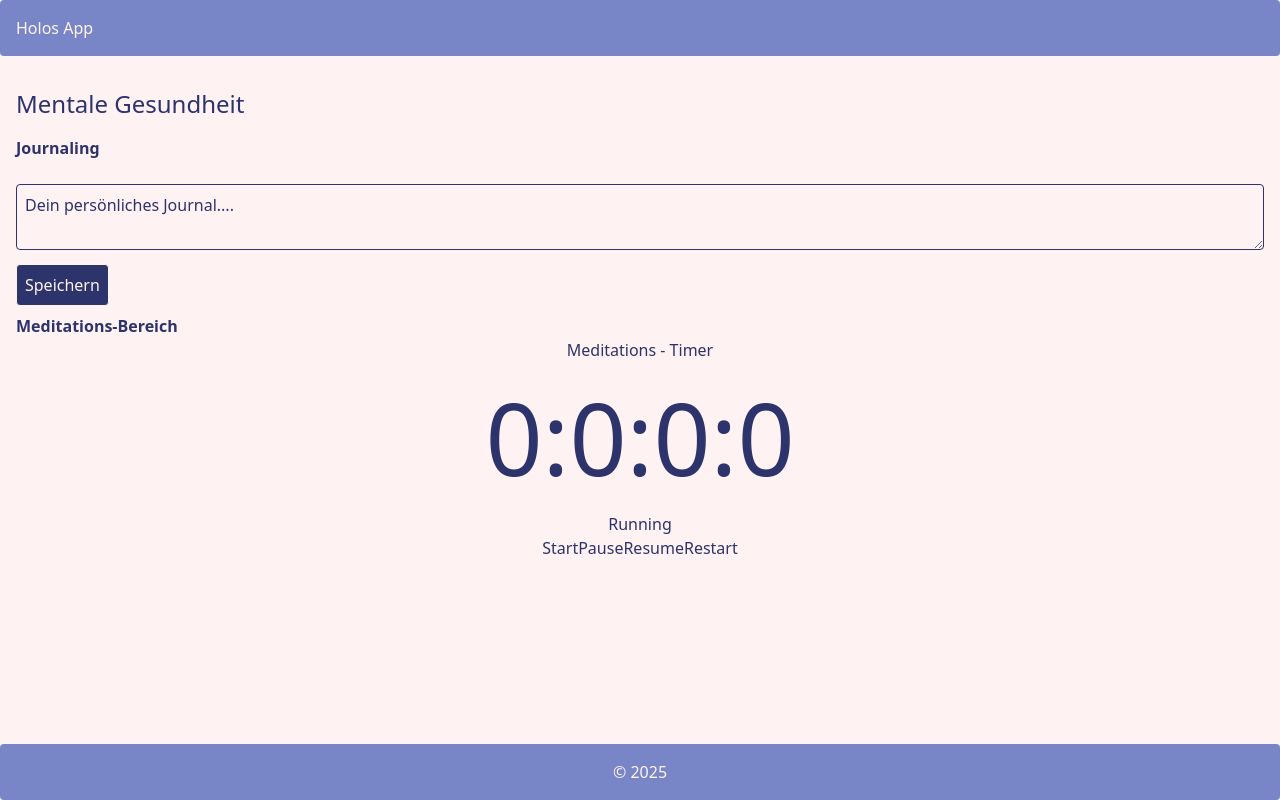
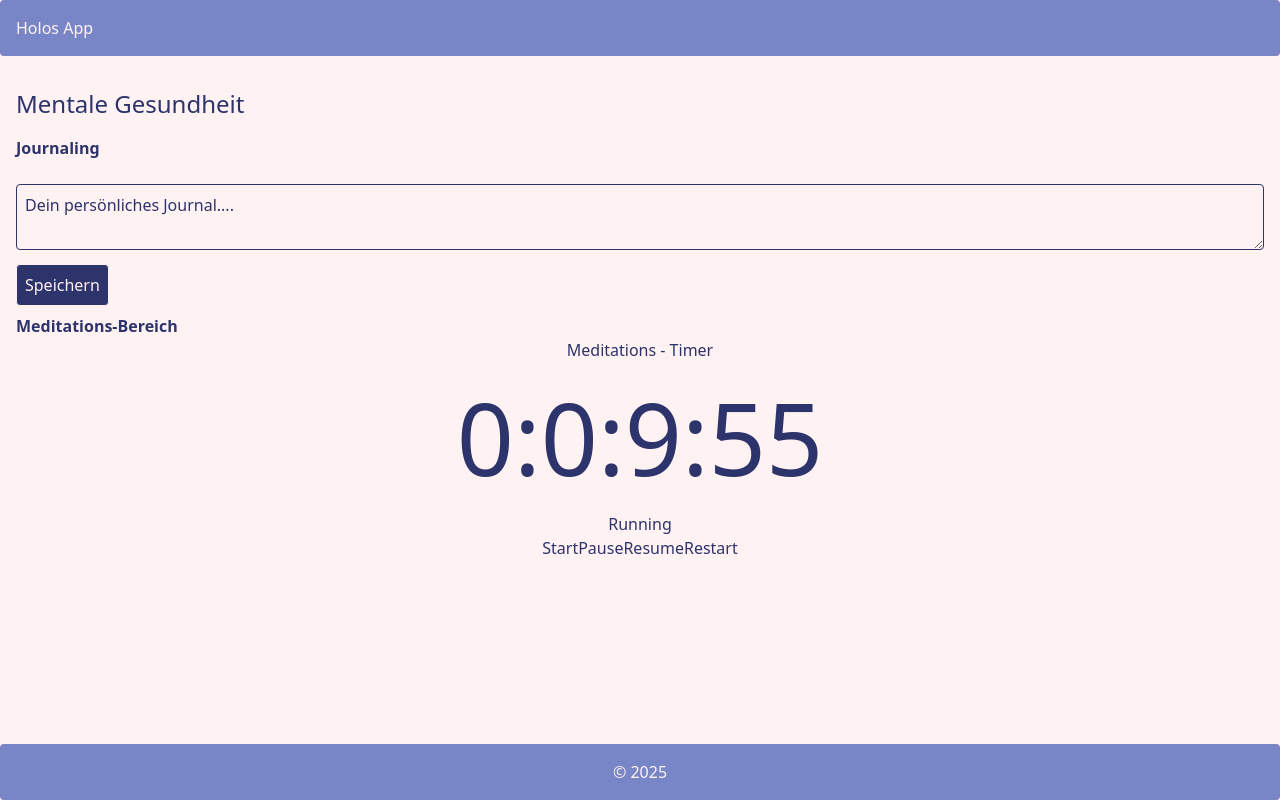
Before and after one commit to team-holos/holos-app, a React (Vite) app in the folder frontend/: page /mentalhealth in a window 1280 px wide. Built offline with nearby package versions, Linux system fonts and the light colour scheme; no server answers.

Commit message:
add logic to meditation timer

```diff
--- a/frontend/src/pages/MentalHealthPage.jsx
+++ b/frontend/src/pages/MentalHealthPage.jsx
@@ -2,6 +2,9 @@ import MentalHealthForm from "../components/MentalHealthForm";
 import MyTimer from "../components/MyTimer";
 
 function MentalHealthPage() {
+  const time = new Date();
+  time.setSeconds(time.getSeconds() + 600); //10 minutes timer
+
   return (
     <div className="text-[#2D336B] p-4 my-4">
       <h1 className="text-2xl mb-4">Mentale Gesundheit</h1>
@@ -10,7 +13,7 @@ function MentalHealthPage() {
         <MentalHealthForm />
      </div>
         <h3 className="mt-2 font-semibold">Meditations-Bereich</h3>
-      <MyTimer />
+      <MyTimer expiryTimestamp={time} />
     </div>
   );
 }
```
